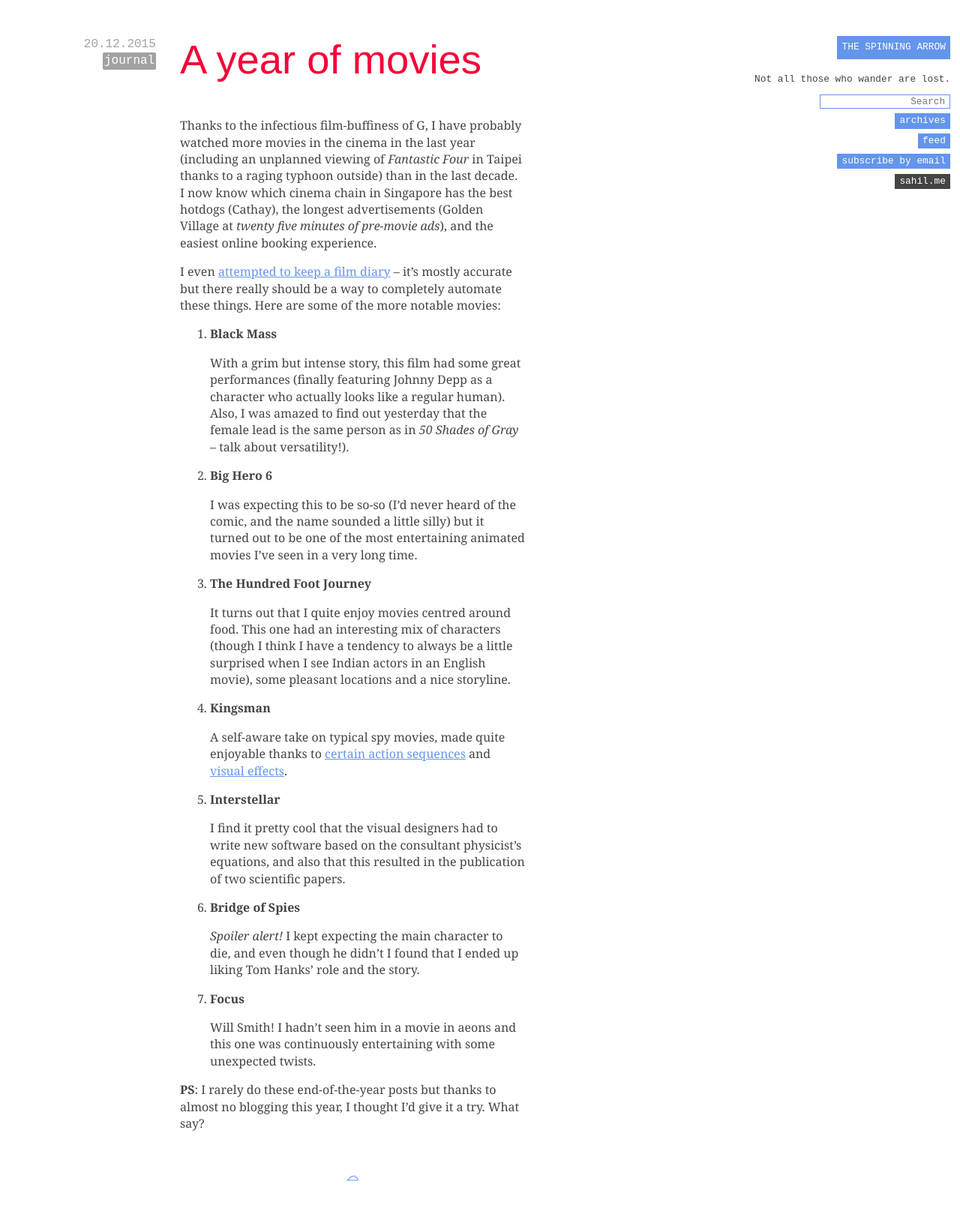
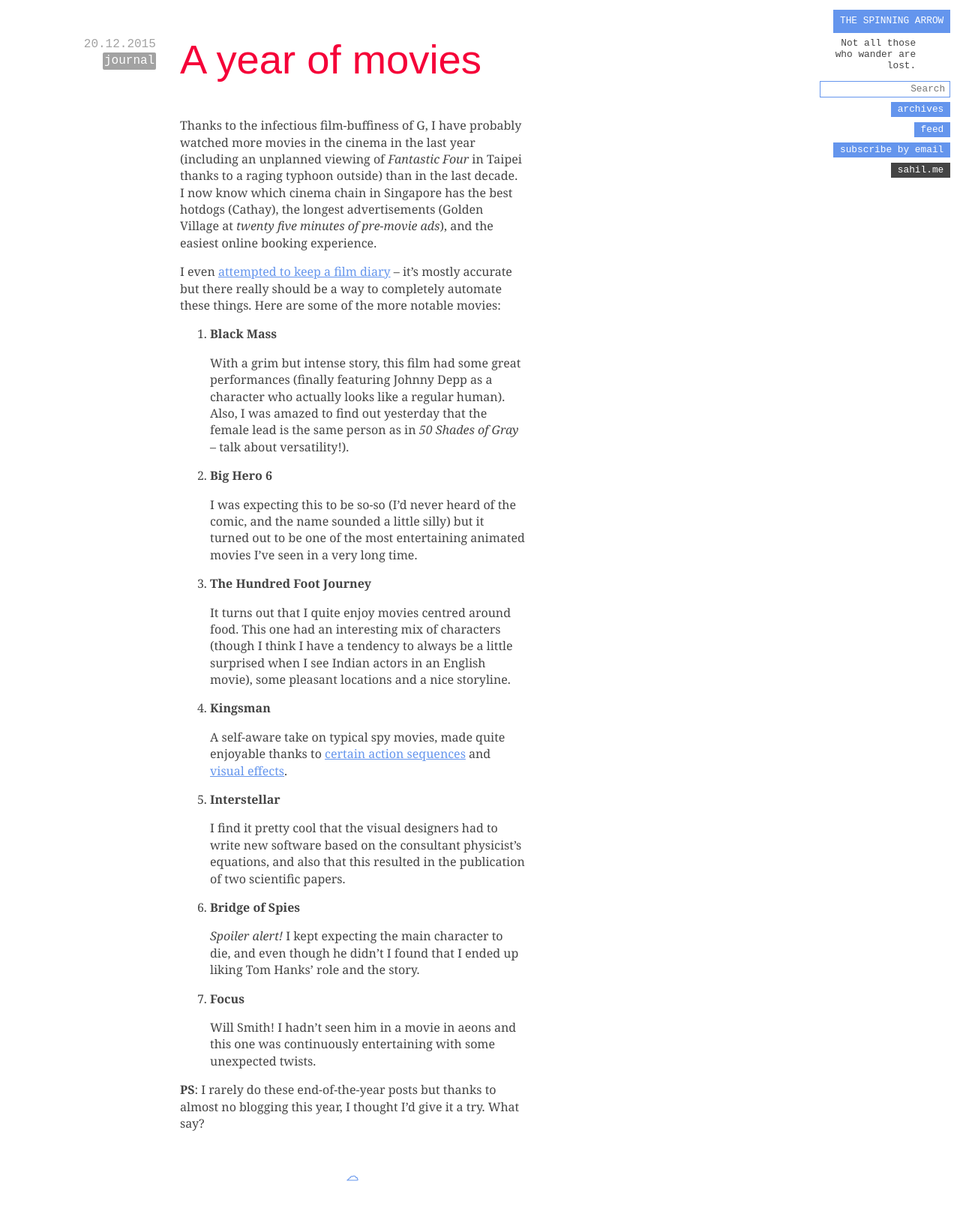
Before and after one commit to spinningarrow/blog.sahil.me, a Jekyll site: the page built from index.html, in a window 1280 px wide. Shown: the whole page at 75% size. Built offline with Jekyll 4.4.1, drawn with Linux system fonts in a browser that asks for light colours; some web fonts are replaced.

Commit message:
Make header sticky
- Made other minor changes to header styles

```diff
--- a/assets/css/main.scss
+++ b/assets/css/main.scss
@@ -99,9 +99,10 @@
 .site-header {
 	font-family: $secondary-type;
 	font-size: 0.8em;
-	position: absolute;
+	position: fixed;
 	right: 1em;
 	text-align: right;
+	top: 1em;
 }
 
 @media #{$smaller-screen} {
@@ -127,7 +128,7 @@
 	color: $offset-color;
 	display: inline-block;
 	margin-bottom: 0.5em;
-	padding: 0 0.5em;
+	padding: 0 0.7em;
 	text-decoration: none;
 }
 
@@ -139,8 +140,14 @@
 	background: $accent-color;
 }
 
+.site-header .description {
+	margin-top: 0;
+	max-width: 10em;
+}
+
 .site-header input[type="search"] {
 	border: 1px solid $secondary-color;
+	line-height: 1.4;
 	margin-bottom: 0.5em;
 	text-align: right;
 }
```
